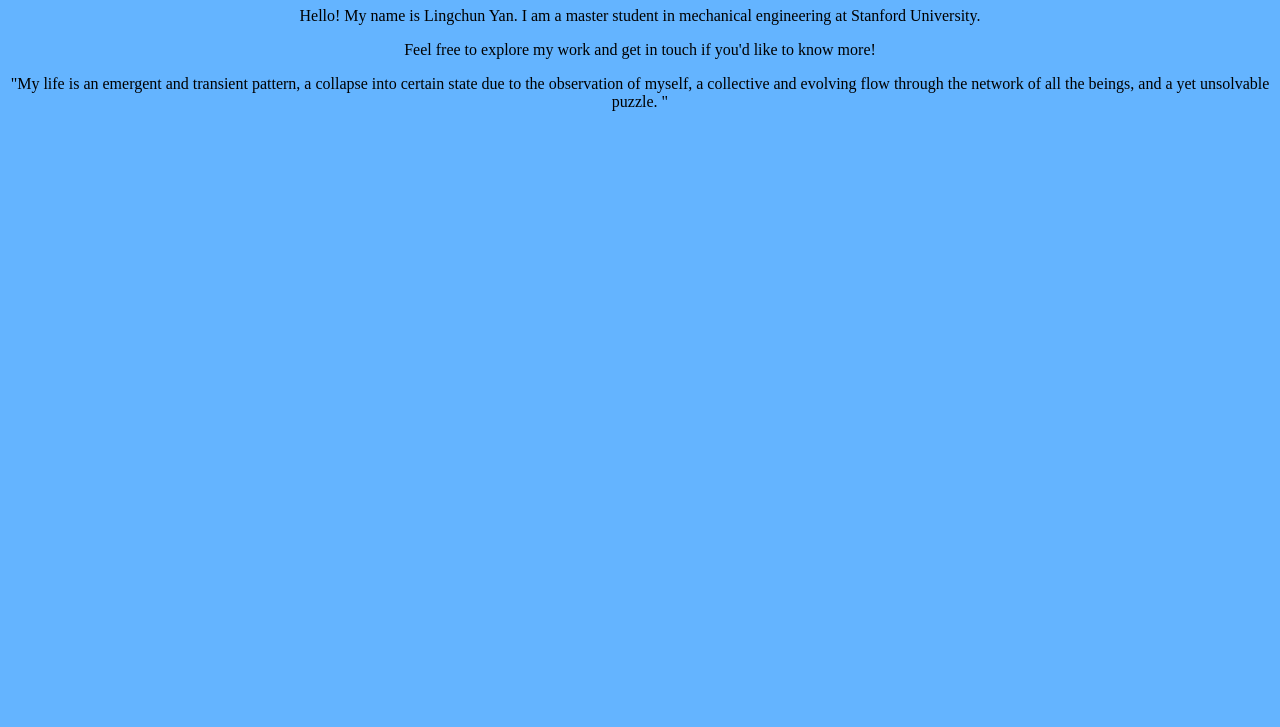
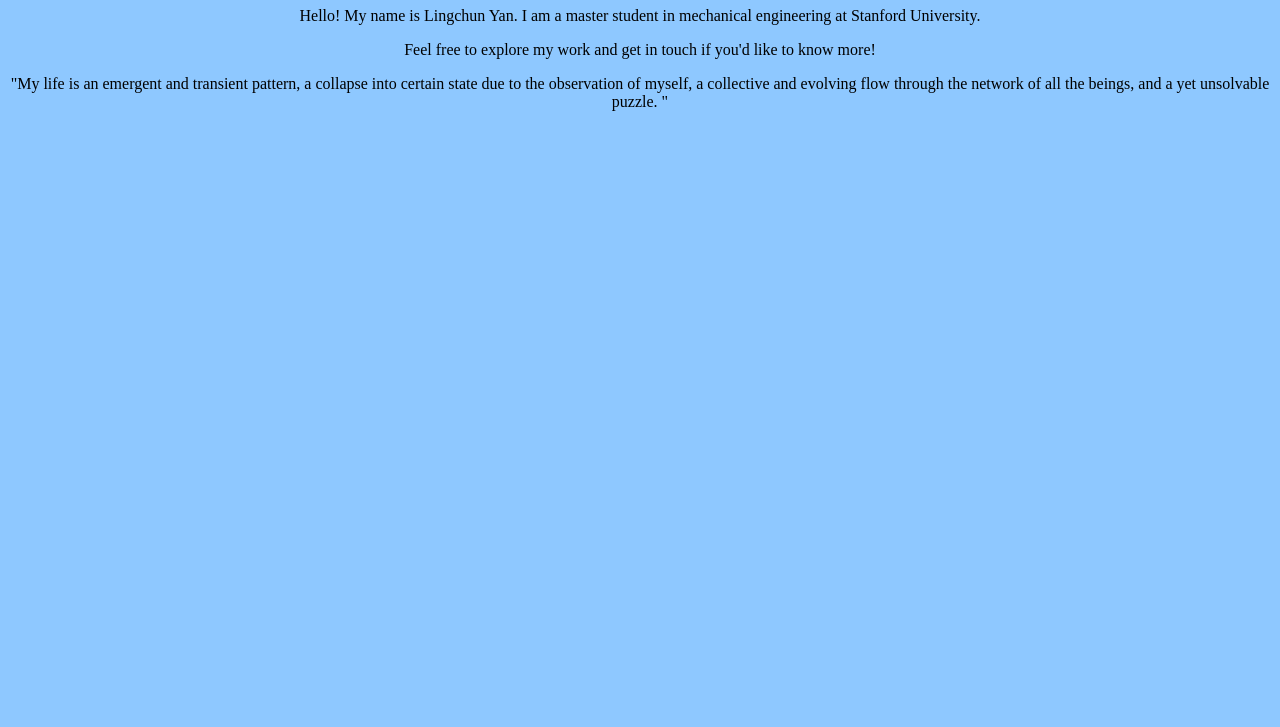
Before and after one commit to ParameciumYan/PersonalWeb, a plain HTML site: page index.html in a window 1280 px wide. Shown: the part 73-800 px from the top of the page. Drawn offline with Linux system fonts and the light colour scheme.

Commit message:
Updated styles.css to include new content

```diff
--- a/styles.css
+++ b/styles.css
@@ -1,5 +1,5 @@
 body {
     margin: 0;
-    background: rgb(100, 180, 255);
+    background: rgb(142, 200, 255);
     text-align: center;
 }
```
